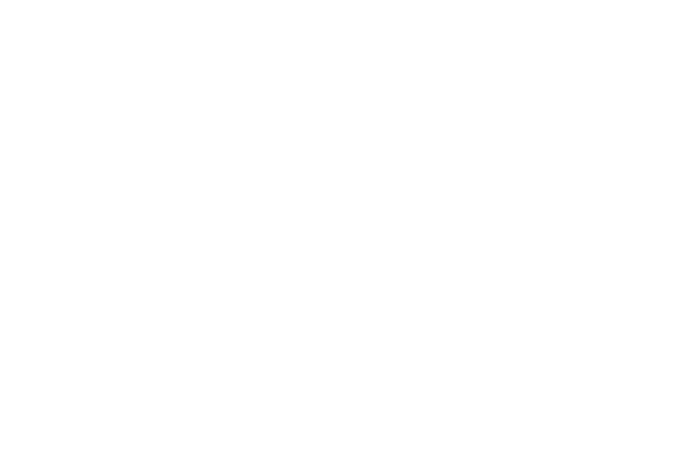
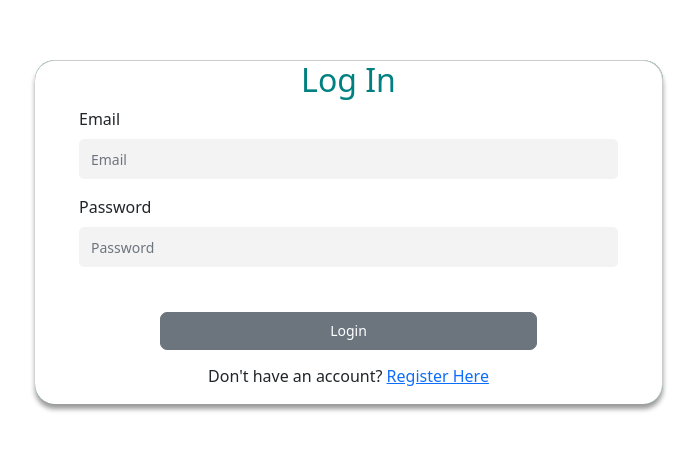
Before and after one commit to rtrmukesh/mr-rtr-frontend, a React (Create React App) app: page /login in a window 1280 px wide. Shown: the part 128-578 px from the top of the page, without its empty margins (291-988 px from the left). Built offline with nearby package versions, Linux system fonts and the light colour scheme.

Commit message:
added login page.

```diff
--- a/package.json
+++ b/package.json
@@ -28,6 +28,7 @@
     "react-router-dom": "^5.3.0",
     "react-scripts": "^5.0.1",
     "react-switch": "6.0.0",
+    "react-toastify": "^9.1.3",
     "reactstrap": "^9.1.8",
     "redux": "^4.2.1",
     "web-vitals": "^2.1.4"
--- a/src/App.js
+++ b/src/App.js
@@ -1,11 +1,13 @@
-import React from "react";
+import React from 'react';
 import { Route, Switch } from 'react-router-dom';
 import '../node_modules/@fortawesome/fontawesome-svg-core/styles.css';
+import '../node_modules/react-toastify/dist/ReactToastify.css';
 import './views/styles.scss';
-import SignUp from "./views/signUp";
+import SignUp from './views/signUp';
+import ToastContainer from './components/ToastContainer';
+import LoginPage from './views/logIn';
 
-function App() {
-
+function App(props) {
 
   return (
     // <div className={`app ${toggled ? 'toggled' : ''}`}>
@@ -39,9 +41,18 @@
     //   </main>
     // </div>
     // <MainLayout/>
+    <>
+      <ToastContainer
+        autoClose={4000}
+        pauseOnHover={false}
+        toastClassName='toastRequestSuccess'
+        bodyClassName='toastBody'
+      />
       <Switch>
-        <Route path="/signup" component={SignUp} />
+        <Route path='/signup' component={SignUp} />
+        <Route path='/login' component={LoginPage} />
       </Switch>
+    </>
   );
 }
 
--- a/src/components/Form.js
+++ b/src/components/Form.js
@@ -11,11 +11,13 @@
       children,
       onReset,
       id,
+      className
     } = this.props;
 
     return (
 
       <div
+      className={className}
         style={{width:this?.props?.width ? this.props.width:""}}>
       <Formik
         id={id || children}
--- a/src/components/SaveButton.js
+++ b/src/components/SaveButton.js
@@ -18,7 +18,7 @@
     }
   }
   render() {
-    const { onClick, loading, fontSize, className, align, isClicked, id, type, label, minWidth } =
+    const { onClick, loading, fontSize, className, align, isClicked, id, type, label, minWidth, maxWidth } =
       this.props;
 
     const { showLoader } = this.state;
@@ -34,6 +34,7 @@
           borderRadius: "7px",
           minWidth:minWidth ? minWidth: "90px",
           fontSize: fontSize ? fontSize: ".875rem",
+          maxWidth: maxWidth,
           lineHeight: "1.25rem",
           padding: ".5rem 1.25rem",
         }}
--- a/src/components/SelectDropdown.js
+++ b/src/components/SelectDropdown.js
@@ -76,7 +76,7 @@
 
   const onClick = (e) => {
      e.target.focus();
-     disabled?disabled:toggle();
+     disabled?disabled():toggle();
      onFocus && onFocus();
   }
 
--- a/src/lib/Http.js
+++ b/src/lib/Http.js
@@ -1,6 +1,3 @@
-import { HttpStatus } from "../helpers/HttpStatus";
-
-//get response request
 export function getResponseMessage(response) {
   if (response && response.data) {
     return response.data.message;
@@ -10,7 +7,7 @@
 //bad request function
 
 export function isBadRequest(error) {
-  return error.response && error.response.status >= HttpStatus.BAD_REQUEST;
+  return error.response && error.response.status >= 400;
 }
 
 // error message  funcion
--- /dev/null
+++ b/src/views/logIn/index.js
@@ -0,0 +1,53 @@
+import React from 'react';
+import { Link } from 'react-router-dom/cjs/react-router-dom.min';
+import Form from "../../components/Form";
+import Text from "../../components/Text";
+import Password from "../../components/Password";
+import HorizontalSpace from "../../components/HorizontalSpace"
+import SaveButton from "../../components/SaveButton";
+
+const LoginPage = (props) => {
+  return (
+    <div class='container-fluid d-flex justify-content-center align-items-center h-100'>
+      <div class='row main-content bg-success '>
+        <div class='col-md-12 col-xs-12 col-sm-12 login_form '>
+          <div class='container-fluid'>
+            <div class='row text-center'>
+              <h2>Log In</h2>
+            </div>
+            <div class='row'>
+              <Form
+                initialValues={{}}
+                enableReinitialize
+                onSubmit={{}}
+                className="p-0"
+              >
+                <Text
+                name="email"
+                label="Email"
+                />
+                <Password
+                name="password"
+                label="Password"
+                />
+
+                <HorizontalSpace/>
+                <div className="d-flex justify-content-center">
+                <SaveButton label="Login" />
+                </div>
+
+              </Form>
+            </div>
+            <div class='row text-center'>
+              <p>
+                Don't have an account? <Link to='/signup'>Register Here</Link>
+              </p>
+            </div>
+          </div>
+        </div>
+      </div>
+    </div>
+  );
+};
+
+export default LoginPage;
--- a/src/views/signUp/index.js
+++ b/src/views/signUp/index.js
@@ -1,23 +1,21 @@
 import React, { useState } from 'react';
 import Form from '../../components/Form';
-import Text from '../../components/Text';
 import Password from '../../components/Password';
 import SaveButton from '../../components/SaveButton';
+import Text from '../../components/Text';
 import { validateStrongPassword } from '../../lib/Helper';
 // import { useDispatch } from "react-redux";
-import LoginService from "../../services/LoginService";
-import axios from "axios";
+import axios from 'axios';
+import Toast from '../../components/Toast';
+import { isBadRequest } from '../../lib/Http';
 
 function SignUp(props) {
-
   let { history } = props;
 
   const [strongPasswordError, setStrongPasswordError] = useState('');
   const [isNewPassword, setIsNewPassword] = useState();
   const [confirmPasswordError, setConfirmPasswordError] = useState('');
   const [isConfirmPassword, setIsConfirmPassword] = useState();
-
-  // const dispatch = useDispatch()
 
 
   const handleNewPasswordChange = (e) => {
@@ -69,7 +67,6 @@
     }
   };
 
-
   const handleSubmit = async (values) => {
     let data = new FormData();
 
@@ -84,10 +81,26 @@
       values && values?.confirmPassword ? values?.confirmPassword : ''
     );
 
-    const response = await axios.post('http://localhost:3002/v1/user/signup',data);
-console.log('response >>>----------------------------->',response);
-    // dispatch(await LoginService.signUp(data, (res) => {}));
-
+    await axios
+      .post('http://localhost:3002/v1/user/signup', data)
+      .then((response) => {
+        let successMessage;
+        if (response && response.data) {
+          successMessage = response.data.message;
+          Toast.success(successMessage);
+        }
+      })
+      .catch((error) => {
+        if (isBadRequest(error)) {
+          let errorMessage;
+          const errorRequest = error.response.request;
+          if (errorRequest && errorRequest.response) {
+            errorMessage = JSON.parse(errorRequest.response).message;
+          }
+          Toast.error(errorMessage);
+          console.error(errorMessage);
+        }
+      });
   };
 
   const initialValues = {
--- a/src/views/styles.scss
+++ b/src/views/styles.scss
@@ -261,3 +261,74 @@
     background: #ffd331;
   }
 }
+
+.main-content{
+	width: 50%;
+	border-radius: 20px;
+	box-shadow: 0 5px 5px rgba(0,0,0,.4);
+	margin: 5em auto;
+	display: flex;
+}
+
+.fa-android{
+	font-size:3em;
+}
+@media screen and (max-width: 640px) {
+	.main-content{width: 90%;}
+	.company__info{
+		display: none;
+	}
+	.login_form{
+		border-top-left-radius:20px;
+		border-bottom-left-radius:20px;
+	}
+}
+@media screen and (min-width: 642px) and (max-width:800px){
+	.main-content{width: 70%;}
+}
+.row > h2{
+	color:#008080;
+}
+.login_form{
+	background-color: #fff;
+	border-top-right-radius:20px;
+	border-bottom-right-radius:20px;
+  border-top-left-radius: 20px;
+	border-bottom-left-radius: 20px;
+	border-top:1px solid #ccc;
+	border-right:1px solid #ccc;
+}
+form{
+	padding: 0 2em;
+}
+.form__input{
+	width: 100%;
+	border:0px solid transparent;
+	border-radius: 0;
+	border-bottom: 1px solid #aaa;
+	padding: 1em .5em .5em;
+	padding-left: 2em;
+	outline:none;
+	margin:1.5em auto;
+	transition: all .5s ease;
+}
+.form__input:focus{
+	border-bottom-color: #008080;
+	box-shadow: 0 0 5px rgba(0,80,80,.4);
+	border-radius: 4px;
+}
+.btn{
+	transition: all .5s ease;
+	width: 70%;
+	border-radius: 30px;
+	color:#008080;
+	font-weight: 600;
+	background-color: #fff;
+	border: 1px solid #008080;
+	margin-top: 1.5em;
+	margin-bottom: 1em;
+}
+.btn:hover, .btn:focus{
+	background-color: #008080;
+	color:#fff;
+}
```
Also changed, not shown: 1 other file (tests, documents, lock files or other folders).
